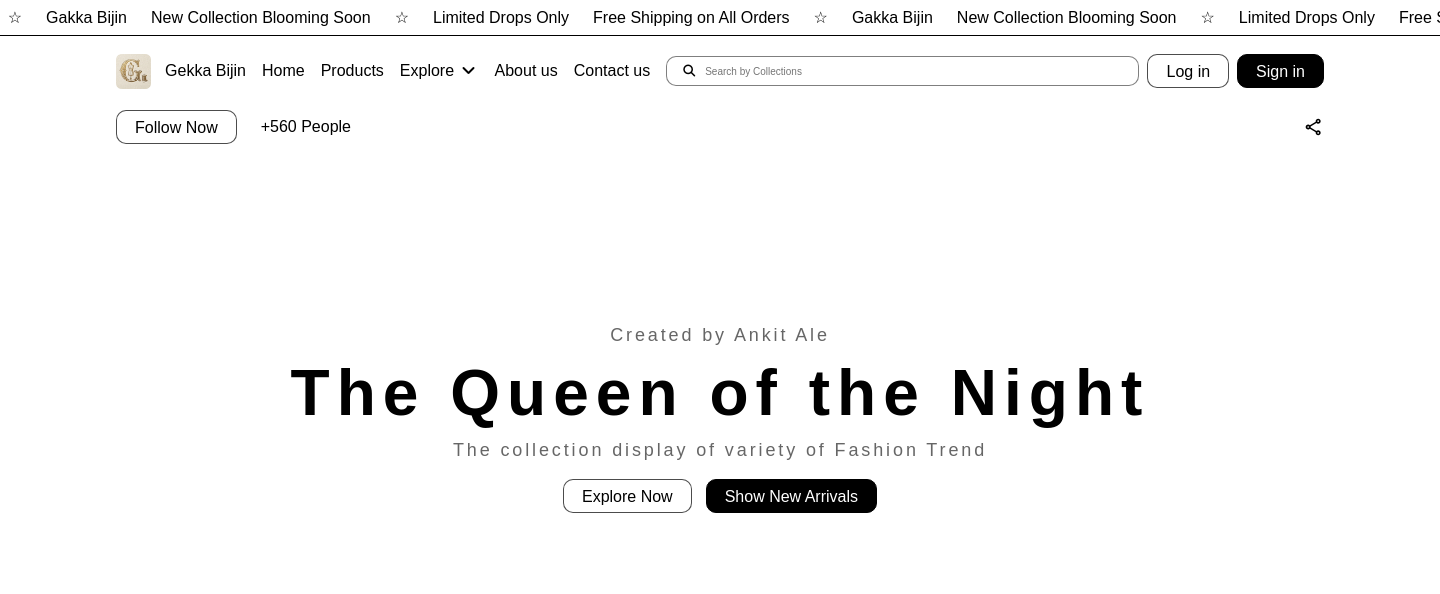
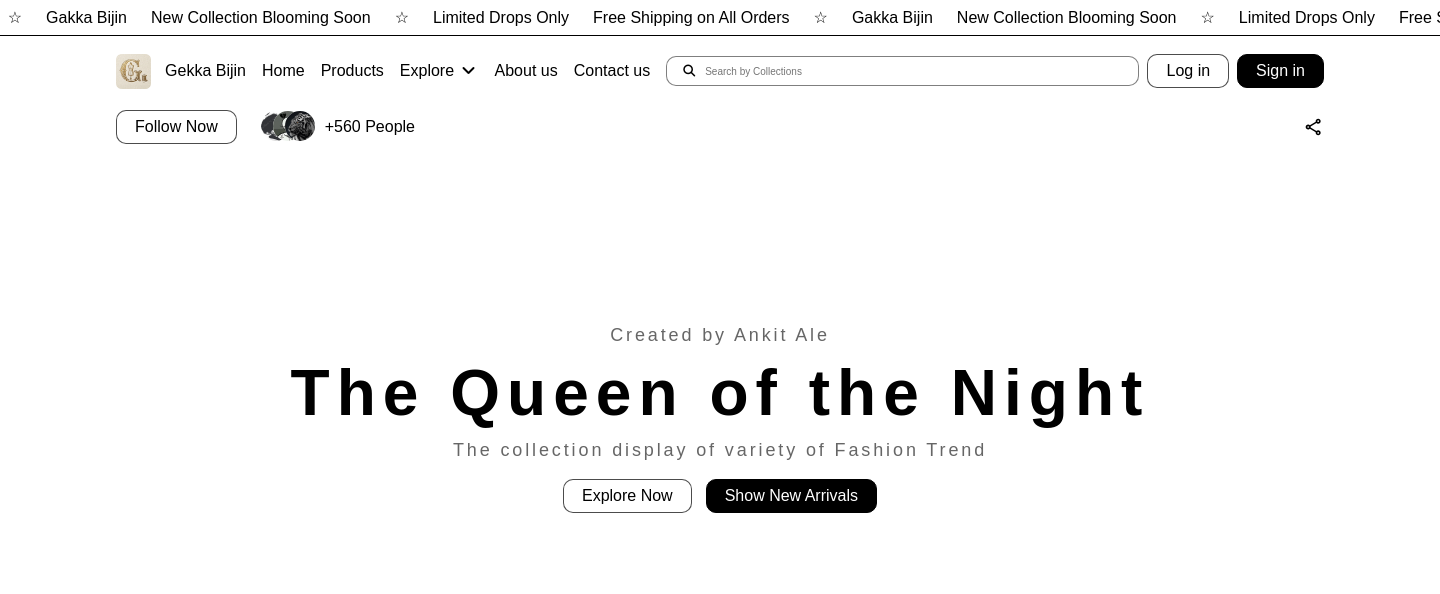
Before and after one commit to AnkitAleMgr/Gekka-Bijin, a Django app: template store/templates/store/home.html in a window 1440 px wide. Shown: the top 594 px of the page. Run offline with Django 5.2, Linux system fonts and the light colour scheme; the template is opened without the code that fills it, so the values that code supplies are empty.

Commit message:
completion of follow section

```diff
--- a/store/static/store/css/style.css
+++ b/store/static/store/css/style.css
@@ -162,9 +162,10 @@ nav{
 
 }
 
-
-/* navigation button section */
-#navigation-container > button, #hero-section-button > button, .follow-first-section > button{
+.white-button{
+    /* background-color: var(--main-white); */
+    border: 1px solid var(--low-opacity-border);
+    /* color: var(--main-black); */
     height: 34px;
     padding: 8px 18px;
     border-radius: 10px;
@@ -172,13 +173,9 @@ nav{
     justify-content: center;
     align-items: center;
     gap: 10px;
+    line-height: 1;
+
     cursor: pointer;
-}
-
-.white-button{
-    /* background-color: var(--main-white); */
-    border: 1px solid var(--low-opacity-border);
-    /* color: var(--main-black); */
 
 }
 
@@ -186,7 +183,16 @@ nav{
     background-color: var(--main-black);
     border: var(--main-black) 1px solid;
     color: var(--main-white);
+    height: 34px;
+    padding: 8px 18px;
+    border-radius: 10px;
+    text-align: center;
+    justify-content: center;
+    align-items: center;
+    gap: 10px;
+    line-height: 1;
 
+    cursor: pointer;
 }
 
 /* ----------------------------------------------------------------------- */
@@ -197,17 +203,16 @@ nav{
     width: 100%;
     height: 42px;
     display: flex;
-    flex-direction: column;
     justify-content: center;
-    align-items: center;
-    align-self: stretch;
+    /* align-items: center;
+    align-self: stretch; */
 }
 
 .follow-section-container{
     display: flex;
     height: 100%;
     width: 1208px;
-    /* padding-top: 8px; */
+    /* width: min(1208px, calc(100% - 32px)); */
     justify-content: space-between;
     align-items: center;
 }
@@ -215,11 +220,48 @@ nav{
 .follow-first-section{
     display: flex;
     align-items: center;
+    height: 100%;
     gap: 24px;
 }
 
+.profile-number-container{
+    display: flex;
+    height: 100%;
+    justify-content: center;
+    align-items: center;
+    gap:8px;
+}
 
+.profile{
+    position: relative;
+    display: flex;
+    width: 56px;
+    height: 100%;
+    flex-shrink: 0;
+    justify-content: center;
+}
 
+.profile img{
+    width: 30px;
+    height: 30px;
+    aspect-ratio: 1/1;
+    border-radius: 50%;
+    object-fit: cover;
+    position: absolute;
+}
+
+.profile img:nth-child(1) {
+    top: 5px;
+    left: 0px;
+}
+.profile img:nth-child(2) {
+    top: 5px;
+    left: 12px;
+}
+.profile img:nth-child(3) {
+    top: 5px;
+    left: 24px;
+}
 
 /* ----------------------------------------------------------------------- */
 
--- a/store/templates/store/home.html
+++ b/store/templates/store/home.html
@@ -107,9 +107,9 @@
                 <button class="white-button">Follow Now</button>
                 <div class="profile-number-container">
                     <div class="profile">
-                        <!-- <img src="" alt="Not loading..">
-                        <img src="" alt="Not loading..">
-                        <img src="" alt="Not loading.."> -->
+                        <img src="../../static/store/images/profile_pic/image 1.png" alt="Not loading..">
+                        <img src="../../static/store/images/profile_pic/image 2.png" alt="Not loading..">
+                        <img src="../../static/store/images/profile_pic/image 3.png" alt="Not loading..">
                     </div>
                     <span>+560 People</span>
                 </div>
@@ -119,9 +119,8 @@
             <path fill="currentColor" d="M17 22q-1.25 0-2.125-.875T14 19q0-.15.075-.7L7.05 14.2q-.4.375-.925.588T5 15q-1.25 0-2.125-.875T2 12t.875-2.125T5 9q.6 0 1.125.213t.925.587l7.025-4.1q-.05-.175-.062-.337T14 5q0-1.25.875-2.125T17 2t2.125.875T20 5t-.875 2.125T17 8q-.6 0-1.125-.213T14.95 7.2l-7.025 4.1q.05.175.063.338T8 12t-.012.363t-.063.337l7.025 4.1q.4-.375.925-.587T17 16q1.25 0 2.125.875T20 19t-.875 2.125T17 22m0-2q.425 0 .713-.287T18 19t-.288-.712T17 18t-.712.288T16 19t.288.713T17 20M5 13q.425 0 .713-.288T6 12t-.288-.712T5 11t-.712.288T4 12t.288.713T5 13m12.713-7.288Q18 5.426 18 5t-.288-.712T17 4t-.712.288T16 5t.288.713T17 6t.713-.288M17 5" />
             </svg>
         </div>
+    </div>
 
-
-    </div>
 
 
 
```
Also changed, not shown: store/static/store/images/profile_pic/image 1.png (added), store/static/store/images/profile_pic/image 2.png (added), store/static/store/images/profile_pic/image 3.png (added).
